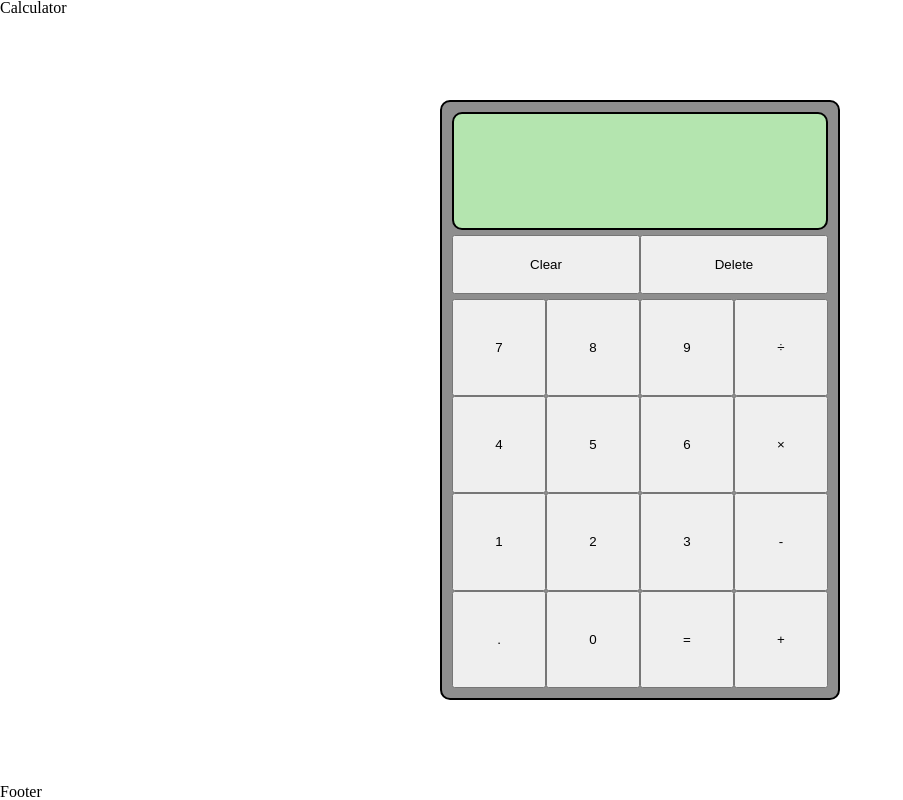
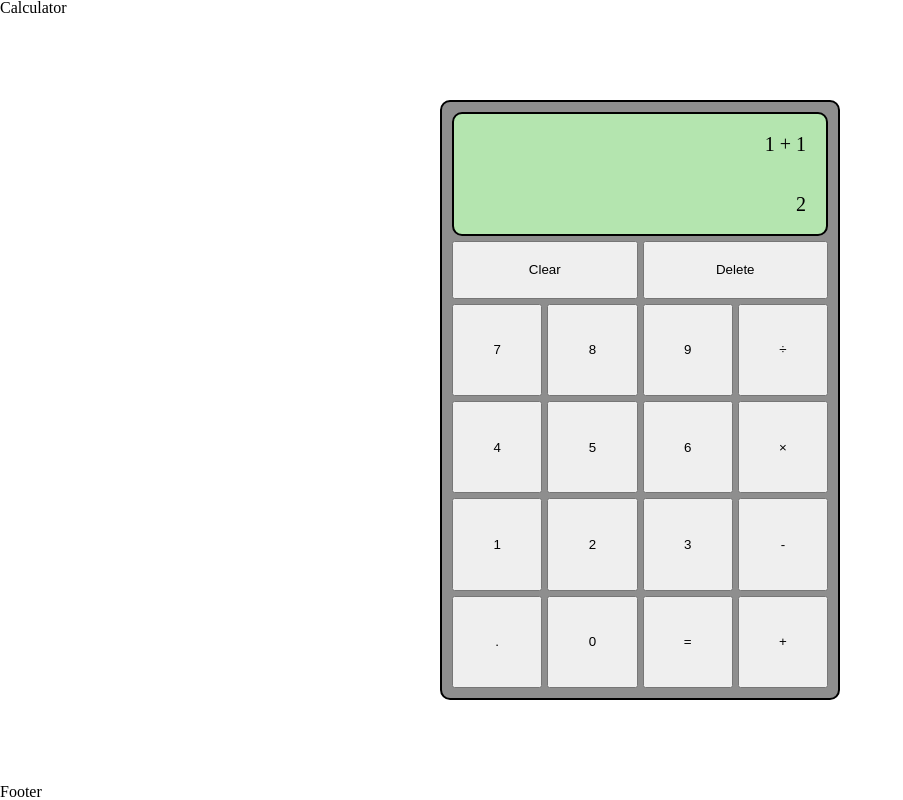
Before and after one commit to tektista/calculator, a plain HTML site: page index.html in a window 1280 px wide. Shown: the whole page, without its empty margins (0-903 px from the left). Drawn offline with Linux system fonts and the light colour scheme.

Commit message:
add buttons that display onto screen

```diff
--- a/index.html
+++ b/index.html
@@ -16,30 +16,33 @@
     <main>
       <section>
         <div class="calculator">
-          <div class="screen"></div>
+          <div class="screen">
+              <div class="display"> 1 + 1</div>
+              <div class="result">  2</div>
+          </div>
 
-          <div class="clear-delete-section">
-            <button class="clear">Clear</button>
-            <button class="delete">Delete</button>
+          <div class="clear-delete-container">
+            <button class="clear" value="clear">Clear</button>
+            <button class="delete" value="delete">Delete</button>
           </div>
 
           <div class="buttons-container">
-            <button class="7">7</button>
-            <button class="8">8</button>
-            <button class="9">9</button>
-            <button class="divide">÷</button>
-            <button class="4">4</button>
-            <button class="5">5</button>
-            <button class="6">6</button>
-            <button class="multiply">×</button>
-            <button class="1">1</button>
-            <button class="2">2</button>
-            <button class="3">3</button>
-            <button class="subtract">-</button>
-            <button class="dot">.</button>
-            <button class="0">0</button>
-            <button class="equals">=</button>
-            <button class="add">+</button>
+            <button class="7" value="7">7</button>
+            <button class="8" value="8">8</button>
+            <button class="9" value="9">9</button>
+            <button class="divide" value="/">÷</button>
+            <button class="4" value="4">4</button>
+            <button class="5" value="5">5</button>
+            <button class="6" value="6">6</button>
+            <button class="multiply" value="*">×</button>
+            <button class="1" value="1">1</button>
+            <button class="2" value="2">2</button>
+            <button class="3" value="3">3</button>
+            <button class="subtract" value="-">-</button>
+            <button class="dot" value=".">.</button>
+            <button class="0" value="0">0</button>
+            <button class="equals" value="=">=</button>
+            <button class="add" value="+">+</button>
           </div>
         </div>
       </section>
--- a/script.js
+++ b/script.js
@@ -18,4 +18,22 @@ function operate(x, y, operator) {
   return operator(x, y);
 }
 
-operate(2, 2, add);
+function addToDisplay(innerText) {
+  let text = innerText;
+  let resultDiv = document.querySelector(".result");
+  resultDiv.innerText = resultDiv.innerText + text;
+}
+
+// ADD event click event lister for number buttons
+
+const buttonsContainer = document.querySelectorAll(
+  ".buttons-container>*, .clear-delete-container>*"
+);
+
+console.log(buttonsContainer);
+
+buttonsContainer.forEach((element) => {
+  element.addEventListener("click", function () {
+    addToDisplay(element.innerText);
+  });
+});
--- a/style.css
+++ b/style.css
@@ -40,6 +40,7 @@ main {
 
   background-color: #8e8e8e;
   padding: 10px;
+
   border: solid 2px black;
   border-radius: 10px;
 }
@@ -50,11 +51,23 @@ main {
   background-color: #b4e5af;
   border: solid 2px black;
   border-radius: 10px;
+
+  display:flex;
+  flex-direction: column;
+  text-align: end;
+
 }
 
-/* CLEAR DELETE*/
-.clear-delete-section {
+.display, .result {
+    padding: 20px;
+    font-size: 20px;
+    font-family: bold;
+}
+
+/* CLEAR DELETE SECTION*/
+.clear-delete-container {
   display: flex;
+  gap: 5px;
   height: 15%;
 }
 
@@ -67,6 +80,7 @@ main {
 .buttons-container {
   display: flex;
   flex-wrap: wrap;
+  gap: 5px;
   height: 100%;
 }
 
```
